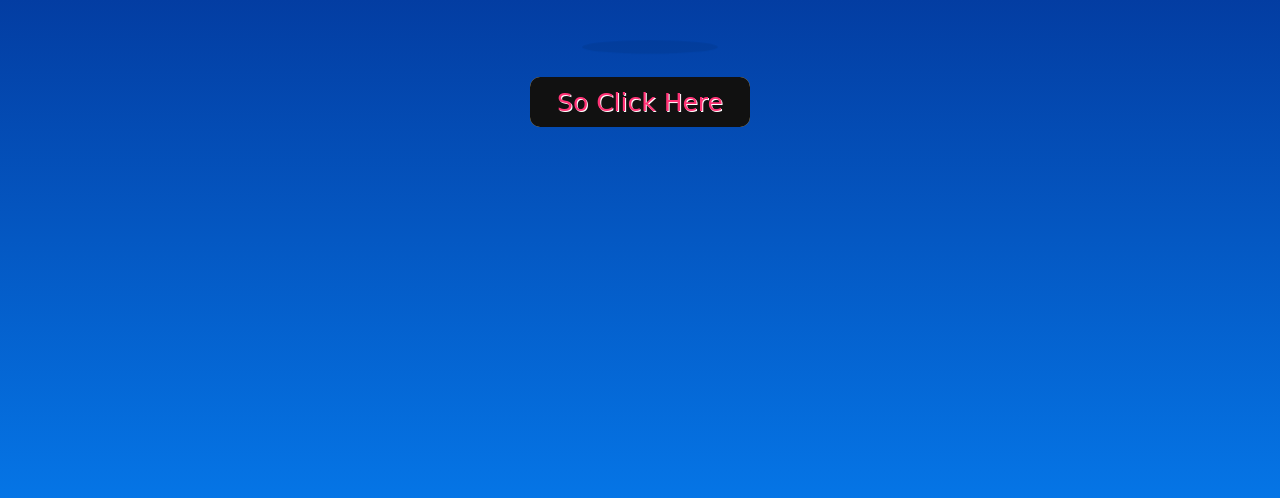
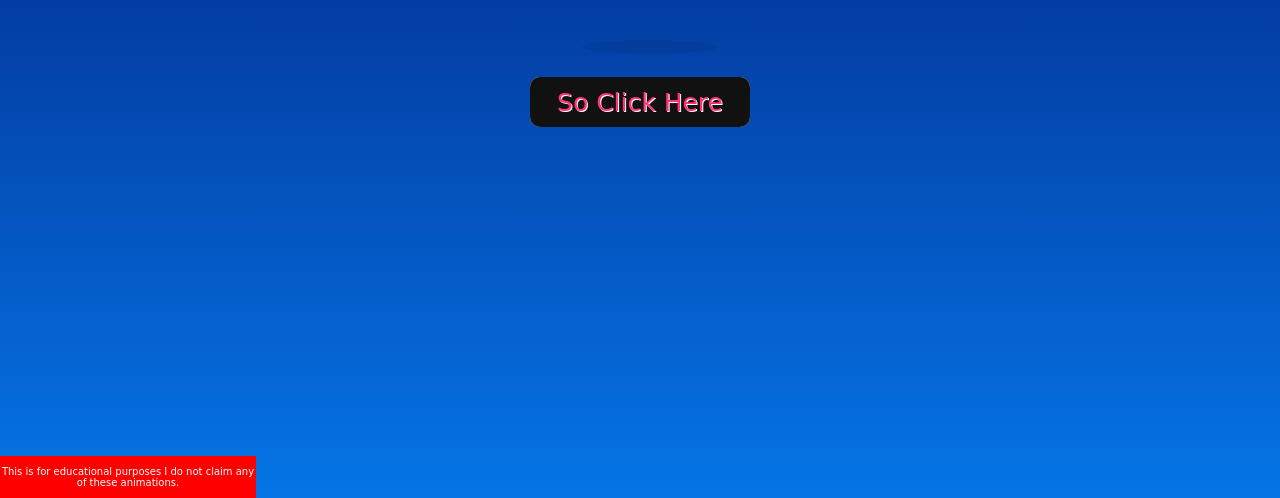
Before and after one commit to AndresCarlos01/Delaney, a plain HTML site: page index.html in a window 1280 px wide. Shown: the part 302-800 px from the top of the page. Drawn offline with Linux system fonts and the light colour scheme; a web font is replaced by a local one.

Commit message:
Add files via upload

```diff
--- a/index.html
+++ b/index.html
@@ -27,5 +27,8 @@
     <div class="button">
         <a href="valentine.html"><button class="glow-on-hover" type="button"> So Click Here </button></a>
       </div>
+      <br><br>
+    <div class="footer">
+        <p>This is for educational purposes I do not claim any of these animations.</p></div>
   </body>
 </html>
--- a/style.css
+++ b/style.css
@@ -351,3 +351,13 @@ p{
 }
 
 /*Code for spider animation*/
+.footer {
+   position: absolute;
+   left: 0;
+   bottom: 0;
+   width: 20%;
+   background-color: red;
+   color: white;
+   text-align: center;
+    font-size: 10px;
+}
```
Also changed, not shown: absolutely.html (+2 -0 lines), valentine.html (+2 -0 lines), yes.html (+2 -0 lines).
